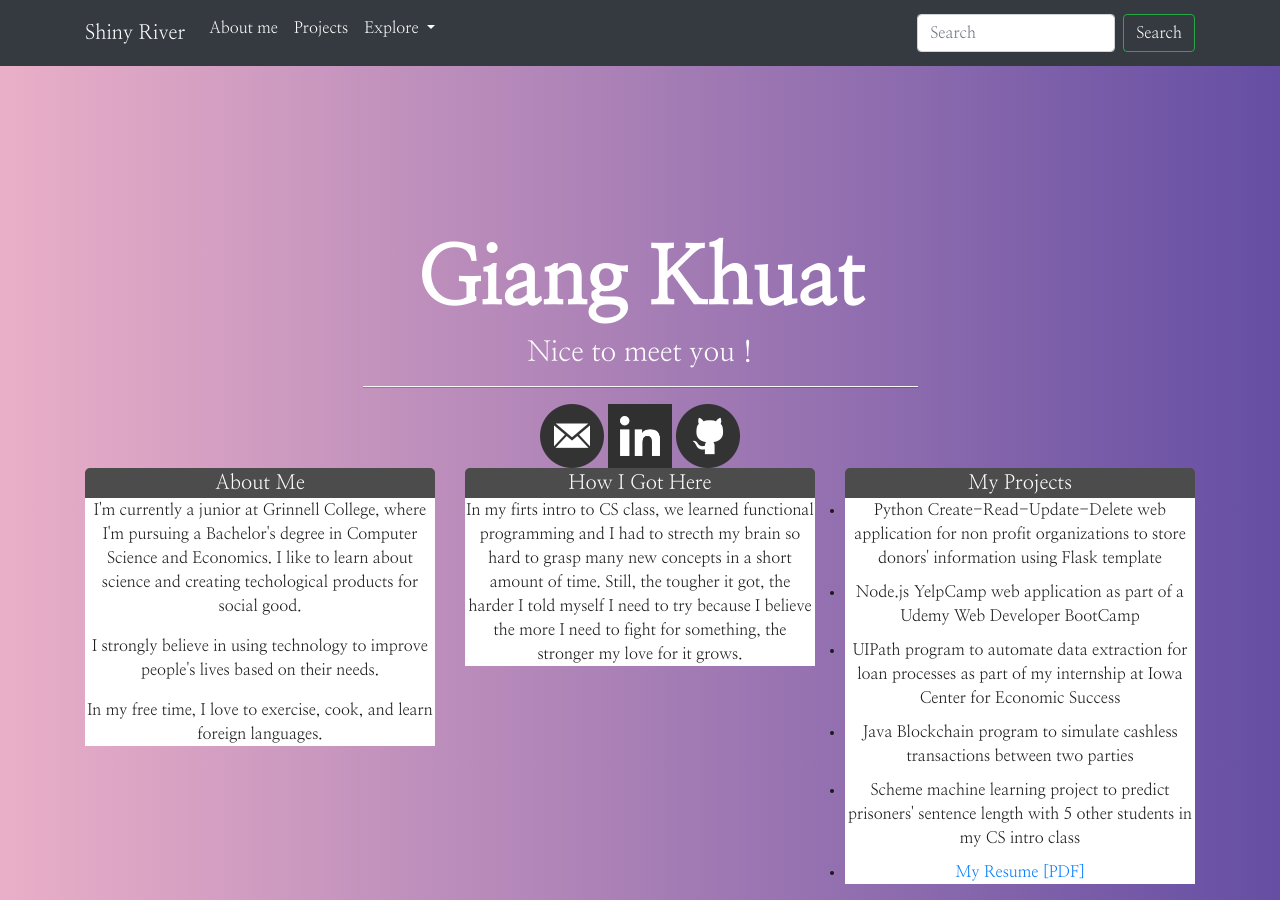
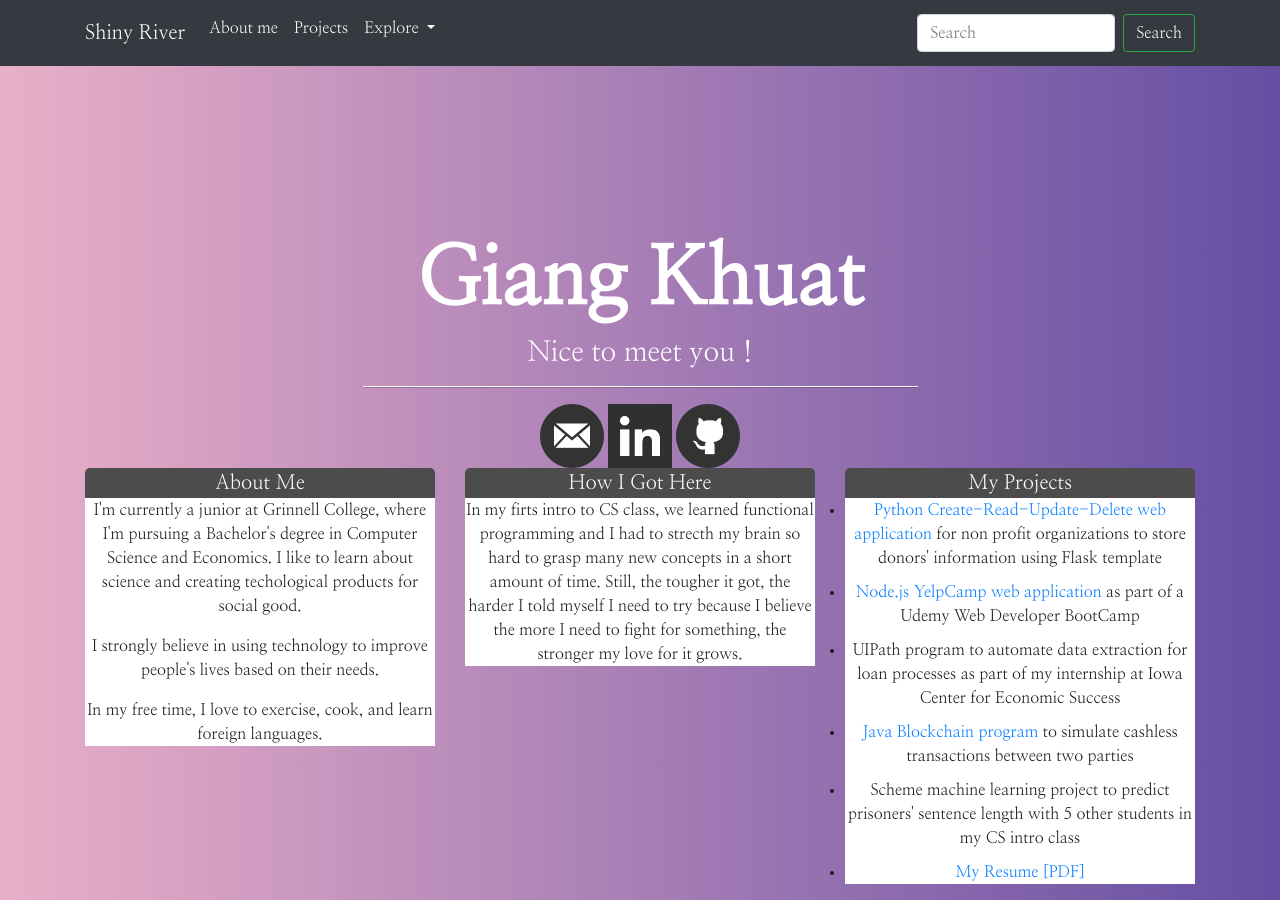
Before and after one commit to giangkhuat/giangkhuat.github.io, a Jekyll site: the page built from index.html, in a window 1280 px wide. Built offline with Jekyll 4.4.1, drawn with Linux system fonts in a browser that asks for light colours; part of the change alters nothing that is shown.

```diff
--- a/index.html
+++ b/index.html
@@ -57,10 +57,10 @@ title: Giang Khuat
             <div class="panel-heading">My Projects</div>
             <div class="panel-body">
                <ul id="projects">
-                  <li a href="https://github.com/giangkhuat/Python-CRUD-Web-Application">Python Create-Read-Update-Delete web application for non profit organizations to store donors' information using Flask template </li>
-                  <li a href="#">Node.js YelpCamp web application as part of a Udemy Web Developer BootCamp</li>
+		  <li><a href="https://github.com/giangkhuat/Python-CRUD-Web-Application"> Python Create-Read-Update-Delete web application </a> for non profit organizations to store donors' information using Flask template </li>
+		  <li> <a href="#">Node.js YelpCamp web application </a> as part of a Udemy Web Developer BootCamp </li>
                   <li>UIPath program to automate data extraction for loan processes as part of my internship at Iowa Center for Economic Success</li>
-		  <li a href="https://github.com/giangkhuat/Blockchain-Simulation-Program">Java Blockchain program to simulate cashless transactions between two parties </li>
+		  <li> <a href="https://github.com/giangkhuat/Blockchain-Simulation-Program">Java Blockchain program </a> to simulate cashless transactions between two parties </li>
                   <li>Scheme machine learning project to predict prisoners' sentence length with 5 other students in my CS intro class</li>
                   <li>
                      <a href="files/GKhuat tech resume.pdf" target="_blank">My Resume [PDF]</a>
```
